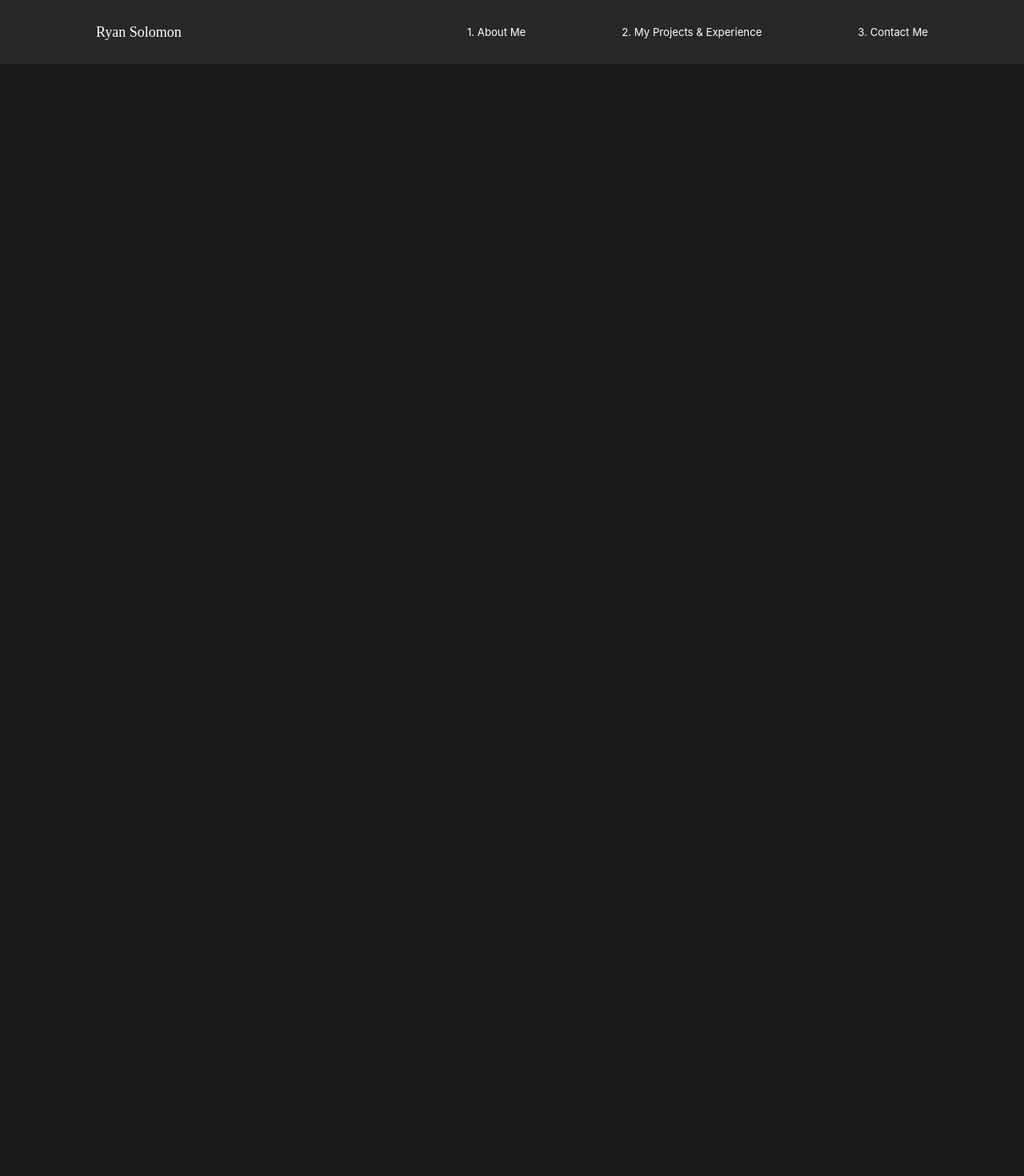
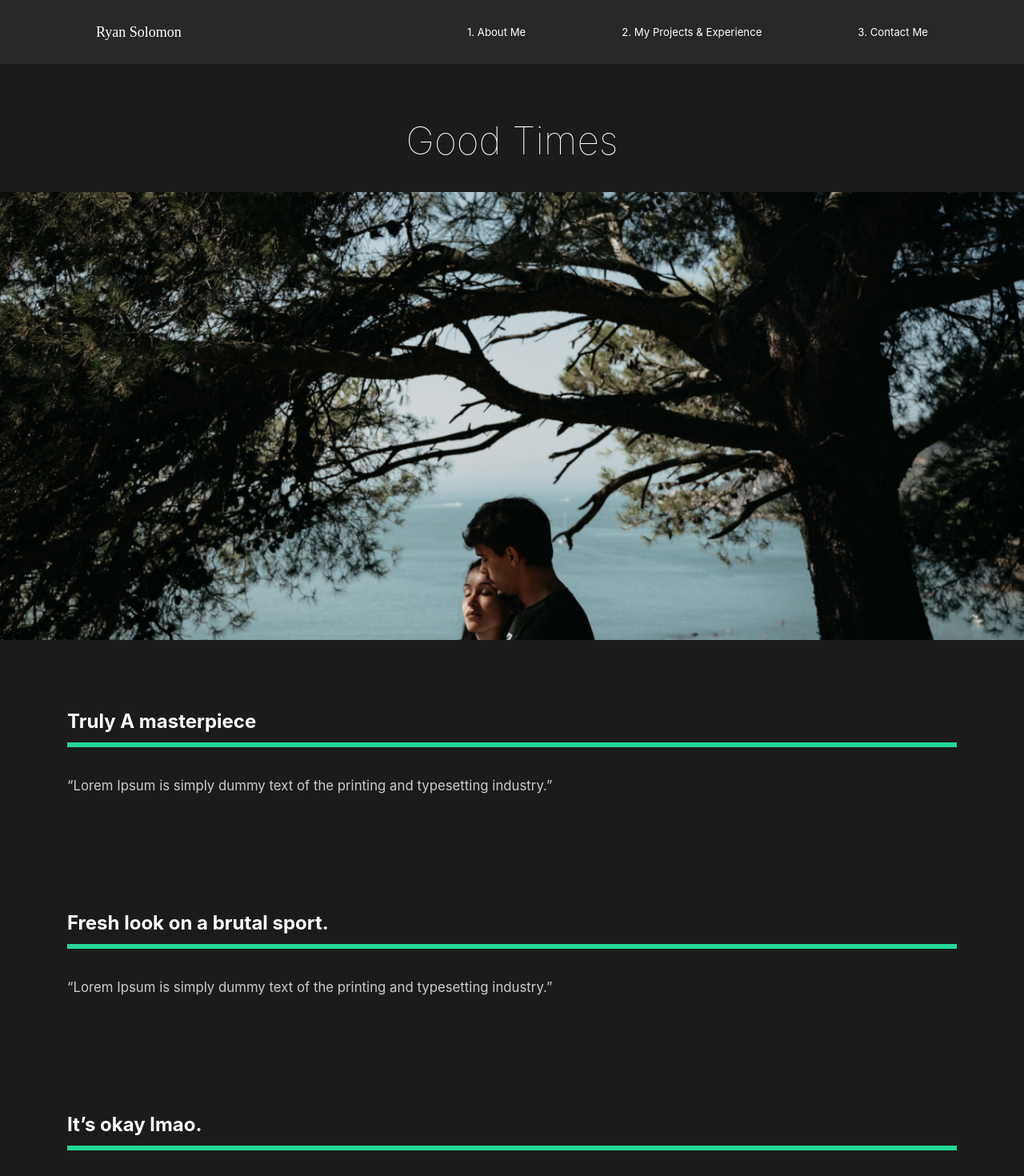
Before and after one commit to Ryan-Solomon/ryansolomon-io, a React (Create React App) app: page /work/good-times in a window 1280 px wide. Shown: the top 1470 px of the page at 80% size. Before the commit the page ends 800 px from the top, so only its background shows below. Built offline with nearby package versions, Linux system fonts and the light colour scheme; the HTML template or start-up script is replaced by a standard one.

Commit message:
adds MovieDetail component

```diff
--- a/src/App.js
+++ b/src/App.js
@@ -5,6 +5,7 @@
 import ContactUs from './pages/ContactUs';
 import OurWork from './pages/OurWork';
 import { Route, Switch } from 'react-router-dom';
+import MovieDetail from './pages/MovieDetail';
 
 function App() {
   return (
@@ -18,6 +19,9 @@
         <Route exact path='/work'>
           <OurWork />
         </Route>
+        <Route exact path='/work/:id'>
+          <MovieDetail />
+        </Route>
         <Route exact path='/contact'>
           <ContactUs />
         </Route>
--- /dev/null
+++ b/src/movieState.js
@@ -0,0 +1,81 @@
+//Import Images
+import athlete from './img/athlete-small.png';
+import goodtimes from './img/goodtimes-small.png';
+import theracer from './img/theracer-small.png';
+import athlete2 from './img/athlete2.png';
+import goodtimes2 from './img/good-times2.jpg';
+import theracer2 from './img/the-racer2.jpg';
+
+export const MovieState = () => {
+  return [
+    {
+      title: 'The Athlete',
+      mainImg: athlete,
+      secondaryImg: athlete2,
+      url: '/work/the-athlete',
+      awards: [
+        {
+          title: 'Truly A masterpiece',
+          description:
+            '“Lorem Ipsum is simply dummy text of the printing and typesetting industry.”',
+        },
+        {
+          title: 'Fresh look on a brutal sport.',
+          description:
+            '“Lorem Ipsum is simply dummy text of the printing and typesetting industry.”',
+        },
+        {
+          title: 'It’s okay lmao.',
+          description:
+            '“Lorem Ipsum is simply dummy text of the printing and typesetting industry.”',
+        },
+      ],
+    },
+    {
+      title: 'Good Times',
+      mainImg: goodtimes,
+      url: '/work/good-times',
+      secondaryImg: goodtimes2,
+      awards: [
+        {
+          title: 'Truly A masterpiece',
+          description:
+            '“Lorem Ipsum is simply dummy text of the printing and typesetting industry.”',
+        },
+        {
+          title: 'Fresh look on a brutal sport.',
+          description:
+            '“Lorem Ipsum is simply dummy text of the printing and typesetting industry.”',
+        },
+        {
+          title: 'It’s okay lmao.',
+          description:
+            '“Lorem Ipsum is simply dummy text of the printing and typesetting industry.”',
+        },
+      ],
+    },
+    {
+      title: 'The Racer',
+      mainImg: theracer,
+      url: '/work/the-racer',
+      secondaryImg: theracer2,
+      awards: [
+        {
+          title: 'Truly A masterpiece',
+          description:
+            '“Lorem Ipsum is simply dummy text of the printing and typesetting industry.”',
+        },
+        {
+          title: 'Fresh look on a brutal sport.',
+          description:
+            '“Lorem Ipsum is simply dummy text of the printing and typesetting industry.”',
+        },
+        {
+          title: 'It’s okay lmao.',
+          description:
+            '“Lorem Ipsum is simply dummy text of the printing and typesetting industry.”',
+        },
+      ],
+    },
+  ];
+};
--- /dev/null
+++ b/src/pages/MovieDetail.jsx
@@ -0,0 +1,108 @@
+import React, { useState, useEffect } from 'react';
+import styled from 'styled-components';
+import { useHistory } from 'react-router-dom';
+import { MovieState } from '../movieState';
+
+const MovieDetail = () => {
+  const history = useHistory();
+  const url = history.location.pathname;
+  const [movies, setMovies] = useState(MovieState);
+  const [movie, setMovie] = useState(null);
+
+  useEffect(() => {
+    const currentMovie = movies.filter((stateMovie) => stateMovie.url === url);
+    setMovie(currentMovie[0]);
+    console.log(setMovies);
+  }, [movies, url]);
+
+  return (
+    <>
+      {movie && (
+        <Details exit='exit' initial='hidden'>
+          <HeadLine>
+            <h2>{movie.title}</h2>
+            <img src={movie.mainImg} alt='movie' />
+          </HeadLine>
+          <Awards>
+            {movie.awards.map((award) => (
+              <Award
+                title={award.title}
+                description={award.description}
+                key={award.title}
+              />
+            ))}
+          </Awards>
+          <ImageDisplay>
+            <img src={movie.secondaryImg} alt='movie' />
+          </ImageDisplay>
+        </Details>
+      )}
+    </>
+  );
+};
+
+const Details = styled.div`
+  color: white;
+`;
+const HeadLine = styled.div`
+  min-height: 90vh;
+  padding-top: 20vh;
+  position: relative;
+  h2 {
+    position: absolute;
+    top: 10%;
+    left: 50%;
+    transform: translate(-50%, -10%);
+  }
+  img {
+    width: 100%;
+    height: 70vh;
+    object-fit: cover;
+  }
+`;
+const Awards = styled.div`
+  min-height: 80vh;
+  display: flex;
+  margin: 5rem 10rem;
+  align-items: center;
+  justify-content: space-around;
+  @media (max-width: 1500px) {
+    display: block;
+    margin: 2rem 2rem;
+  }
+`;
+const AwardStyle = styled.div`
+  padding: 5rem;
+  h3 {
+    font-size: 2rem;
+  }
+  .line {
+    width: 100%;
+    background: #23d997;
+    height: 0.5rem;
+    margin: 1rem 0rem;
+  }
+  p {
+    padding: 2rem 0rem;
+  }
+`;
+const ImageDisplay = styled.div`
+  min-height: 50vh;
+  img {
+    width: 100%;
+    height: 100vh;
+    object-fit: cover;
+  }
+`;
+
+const Award = ({ title, description }) => {
+  return (
+    <AwardStyle>
+      <h3>{title}</h3>
+      <div className='line'></div>
+      <p>{description}</p>
+    </AwardStyle>
+  );
+};
+
+export default MovieDetail;
```
